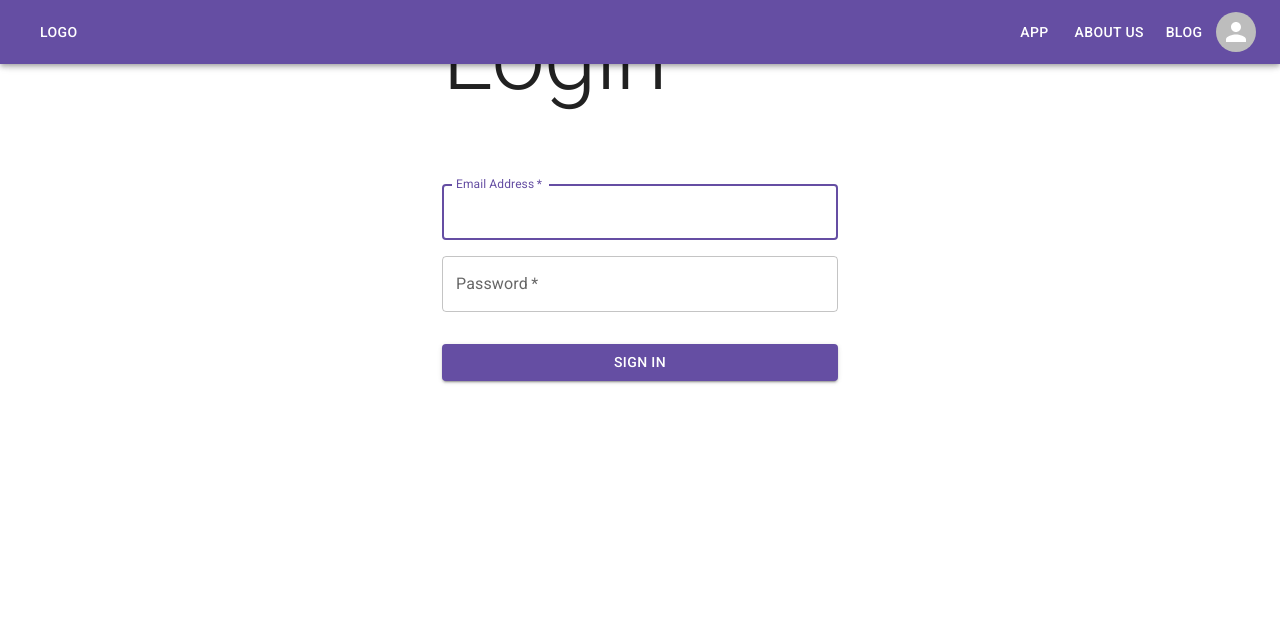
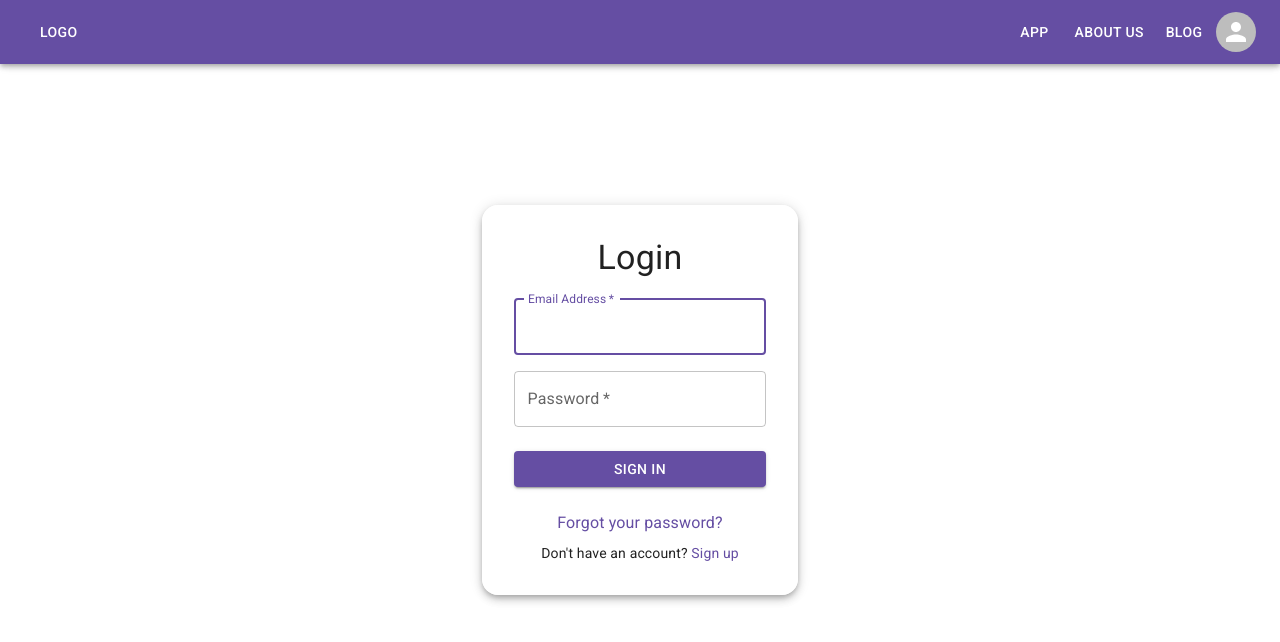
Before and after one commit to PeepholeApp/NFSD_APP_FRONTEND, a React (Vite) app: page /login in a window 1280 px wide. Shown: the top 642 px of the page. Built offline with nearby package versions, Linux system fonts and the light colour scheme.

Commit message:
Enhance login with forgot password & sign-up links

```diff
--- a/package.json
+++ b/package.json
@@ -23,7 +23,8 @@
     "date-fns": "2.25",
     "react": "^18.2.0",
     "react-dom": "^18.2.0",
-    "react-router-dom": "^6.21.3"
+    "react-router-dom": "^6.21.3",
+    "styled-components": "^6.1.8"
   },
   "devDependencies": {
     "@types/react": "^18.2.43",
--- a/src/pages/Login.jsx
+++ b/src/pages/Login.jsx
@@ -1,6 +1,6 @@
 import React, { useState } from "react";
 import axios from "axios";
-import { useNavigate } from "react-router-dom";
+import { useNavigate, Link } from "react-router-dom";
 import { styled } from "@mui/system";
 import {
   Button,
@@ -11,8 +11,27 @@ import {
 } from "@mui/material";
 import { useAuth } from "../context/Login";
 
+const StyledContainer = styled(Container)(({ theme }) => ({
+  display: "flex",
+  justifyContent: "center",
+  alignItems: "center",
+  height: "100vh",
+  backgroundImage: `url('')`, // imagen del background por definir
+  backgroundSize: "cover",
+  backgroundPosition: "center",
+}));
+
+const StyledFormContainer = styled("div")(({ theme }) => ({
+  backgroundColor: "rgba(255, 255, 255, 0.8)", // Fondo blanco semi-transparente
+  padding: theme.spacing(4),
+  borderRadius: theme.spacing(2),
+  boxShadow: theme.shadows[5],
+  textAlign: "center",
+  width: "80%", // Ajusta el ancho del contenedor
+  maxWidth: "400px", // Agrega un ancho máximo para asegurar que no se vuelva demasiado ancho
+}));
+
 const StyledForm = styled("form")(({ theme }) => ({
-  marginTop: theme.spacing(8),
   display: "flex",
   flexDirection: "column",
   alignItems: "center",
@@ -20,11 +39,20 @@ const StyledForm = styled("form")(({ theme }) => ({
 
 const StyledTextField = styled(TextField)(({ theme }) => ({
   width: "100%",
-  marginTop: theme.spacing(1),
+  margin: theme.spacing(1, 0),
 }));
 
 const StyledButton = styled(Button)(({ theme }) => ({
-  margin: theme.spacing(3, 0, 2),
+  margin: theme.spacing(2, 0),
+}));
+
+const StyledLink = styled(Link)(({ theme }) => ({
+  margin: theme.spacing(1, 0),
+  color: theme.palette.primary.main,
+  textDecoration: "none",
+  '&:hover': {
+    textDecoration: "underline",
+  },
 }));
 
 const Login = () => {
@@ -39,7 +67,7 @@ const Login = () => {
     e.preventDefault();
 
     if (!email || !password) {
-      setError("Por favor, completa todos los campos.");
+      setError("Please fill in all the fields.");
       return;
     }
 
@@ -53,19 +81,19 @@ const Login = () => {
       });
       const data = response.data;
       contextLogin({ token: data.token, userId: data.userId });
-      navigate("/");
+      navigate("/home");
     } catch (error) {
-      setError("Error al iniciar sesión. Verifica tus credenciales.");
+      setError("Error logging in. Please check your credentials.");
     } finally {
       setLoading(false);
     }
   };
 
   return (
-    <Container component="main" maxWidth="xs">
+    <StyledContainer component="main" maxWidth="xs">
       <CssBaseline />
-      <div>
-        <Typography variant="h1" gutterBottom>
+      <StyledFormContainer>
+        <Typography variant="h4" gutterBottom>
           Login
         </Typography>
         <StyledForm onSubmit={login}>
@@ -96,10 +124,7 @@ const Login = () => {
             onChange={(e) => setPassword(e.target.value)}
           />
           {error && (
-            <Typography
-              variant="body2"
-              style={{ color: "red", marginBottom: "10px" }}
-            >
+            <Typography variant="body2" style={{ color: "red", margin: "10px 0" }}>
               {error}
             </Typography>
           )}
@@ -107,14 +132,17 @@ const Login = () => {
             type="submit"
             fullWidth
             variant="contained"
-            sx={{ mt: 3, mb: 2 }}
             disabled={loading}
           >
             {loading ? "Signing In..." : "Sign In"}
           </StyledButton>
+          <StyledLink to="/forgot-password">Forgot your password?</StyledLink>
+          <Typography variant="body2">
+            Don't have an account? <StyledLink to="/register">Sign up</StyledLink>
+          </Typography>
         </StyledForm>
-      </div>
-    </Container>
+      </StyledFormContainer>
+    </StyledContainer>
   );
 };
 
```
Also changed, not shown: 1 other file (tests, documents, lock files or other folders).
